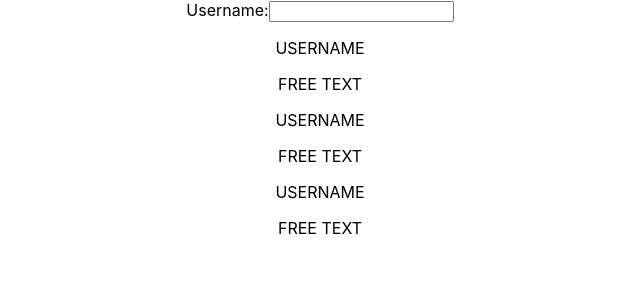
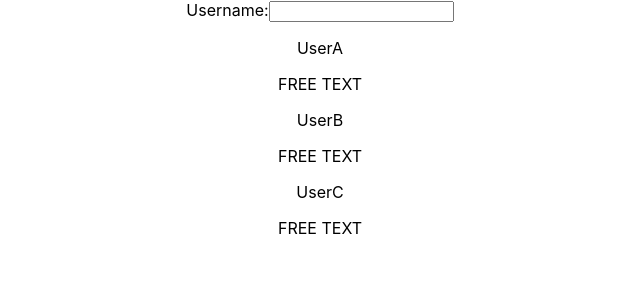
Before and after one commit to xbumasa/udemy-reactjs-a1, a React (Create React App) app: page / in a window 1280 px wide. Shown: the top 300 px of the page, without its empty margins (320-960 px from the left). Built offline with nearby package versions, Linux system fonts and the light colour scheme.

Commit message:
Pass a username (of your choice) to UserOutput via props and display it there

```diff
--- a/src/App.js
+++ b/src/App.js
@@ -6,9 +6,9 @@ const app = () => {
   return (
     <div className="App">
       <UserInput/>
-      <UserOutput/>
-      <UserOutput/>
-      <UserOutput/>
+      <UserOutput userName="UserA" />
+      <UserOutput userName="UserB" />
+      <UserOutput userName="UserC" />
     </div>
   );
 }
--- a/src/UserOutput/UserOutput.js
+++ b/src/UserOutput/UserOutput.js
@@ -3,7 +3,7 @@ import React from 'react';
 const userOutput = (props) => {
   return (
     <div class="UserOutput">
-      <p>USERNAME</p>
+      <p>{props.userName}</p>
       <p>FREE TEXT</p>
     </div>
   );
```
